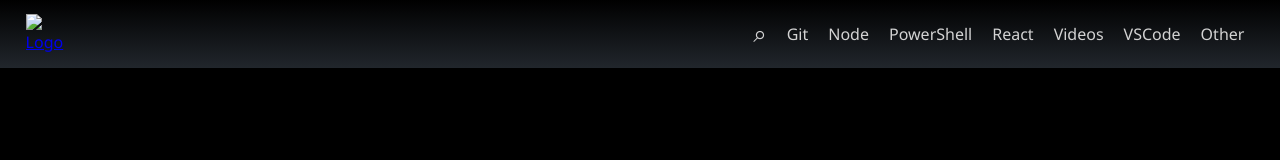
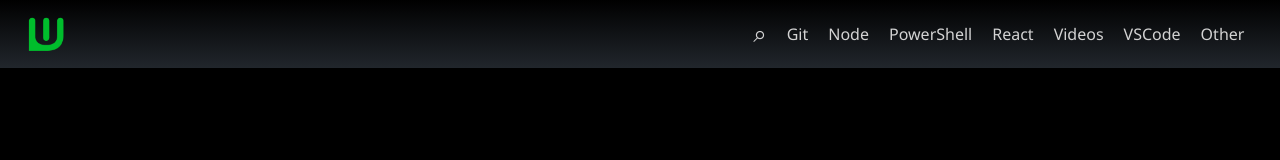
Before and after one commit to JanRobberecht/Coding_Library, a plain HTML site: page index.html in a window 1280 px wide. Drawn offline with Linux system fonts and the light colour scheme; the site is published under a folder, as on GitHub Pages, so addresses that start at the root find nothing.

Commit message:
Logo adjusted

```diff
--- a/index.html
+++ b/index.html
@@ -18,7 +18,7 @@
         <div class="desktop-header">
             <div id="img-container">
                 <a href="#/home">
-                    <img src="/images/ShenkiGreen.png" alt="Logo">
+                    <img src="images/ShenkiGreen.png" alt="Logo">
                 </a>
             </div>
             <h1 class="desktop-title">Home</h1>
```
